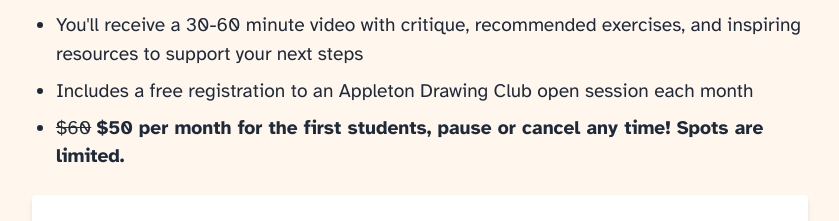
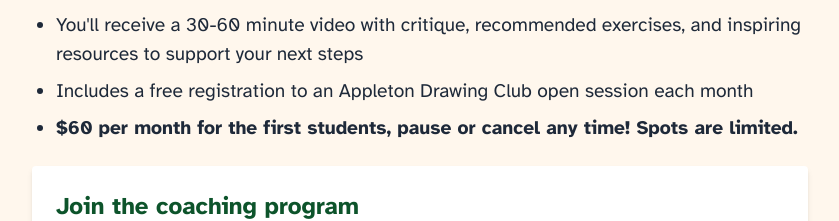
Before and after one commit to kmcgillivray/appletondrawingclub, a SvelteKit app: page /coaching in a window 1280 px wide. Shown: the part 946-1167 px from the top of the page, without its empty margins (220-1059 px from the left). Built offline with nearby package versions, Linux system fonts and the light colour scheme.

Commit message:
content: update coaching description

```diff
--- a/src/routes/coaching/+page.svelte
+++ b/src/routes/coaching/+page.svelte
@@ -30,7 +30,7 @@
     <li>Each month, you'll share samples of your work via email along with relevant questions, challenges, and context about your personal goals and focus</li>
     <li>You'll receive a 30-60 minute video with critique, recommended exercises, and inspiring resources to support your next steps</li>
     <li>Includes a free registration to an Appleton Drawing Club open session each month</li>
-    <li><s>$60</s> <strong>$50 per month for the first students, pause or cancel any time! Spots are limited.</strong></li>
+    <li><strong>$60 per month for the first students, pause or cancel any time! Spots are limited.</strong></li>
   </ul>
 
   <div class="bg-white p-6 rounded shadow-md mb-6 mt-6">
```
